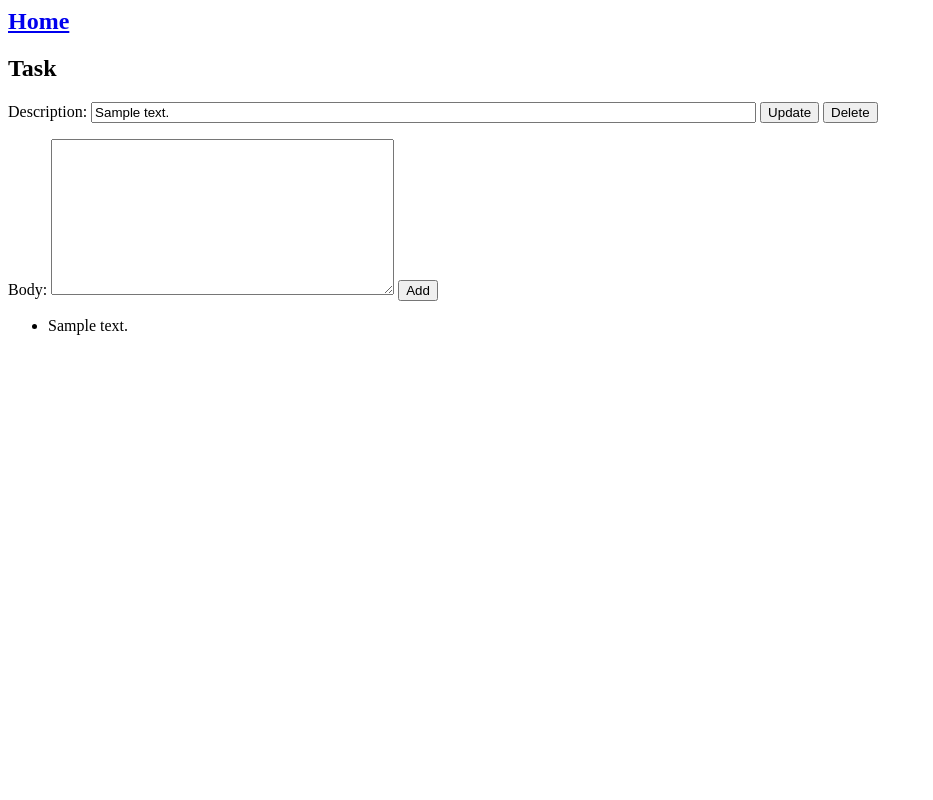
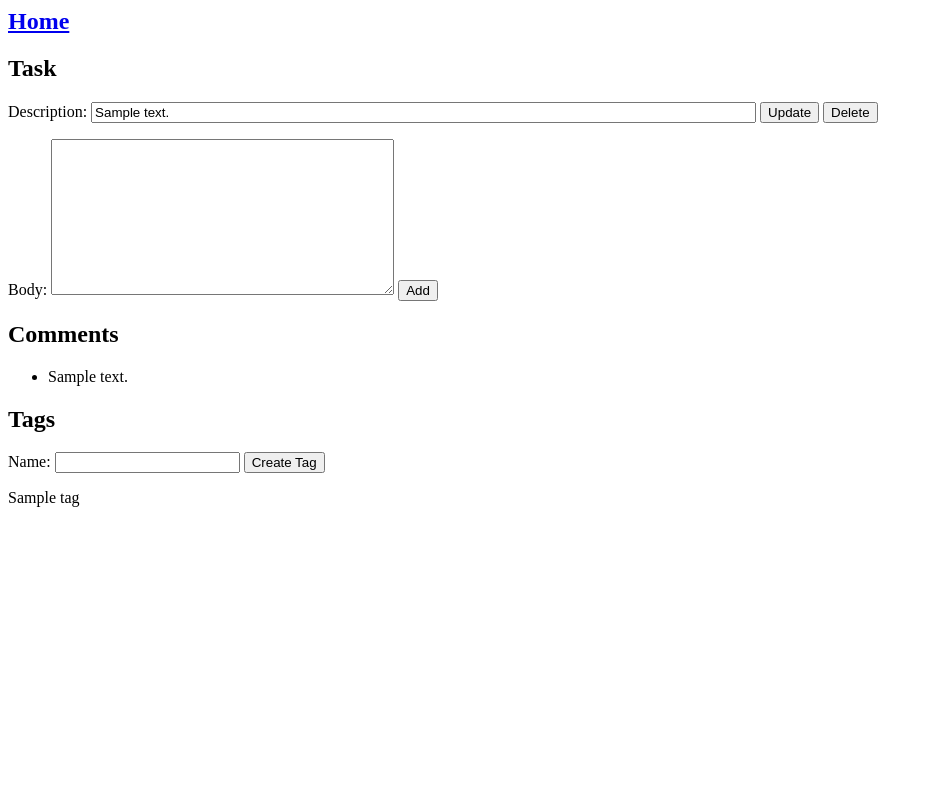
Before and after one commit to sobrien-banyan/todo, a Django app: page /todo/1 in a window 1280 px wide. Shown: the whole page, without its empty margins (0-933 px from the left). Run offline with Django 4.2, Linux system fonts and the light colour scheme; tables that the repository leaves empty hold one stand-in row (values such as "Sample post").

Commit message:
tag form

```diff
--- a/todo_app/forms.py
+++ b/todo_app/forms.py
@@ -1,6 +1,6 @@
 from django import forms
 
-from todo_app.models import Task, Comment
+from todo_app.models import Task, Comment, Tag
 
 class TaskForm(forms.ModelForm):
     class Meta:
@@ -20,3 +20,17 @@ class CommentForm(forms.ModelForm):
 
         # self.instance is the comment we are creating with this form
         self.instance.task = task
+
+class TagForm(forms.ModelForm):
+    class Meta:
+        model = Tag
+        fields = ['name']
+
+    def save(self, task):
+        tag_name = self.data['name']
+
+        try:
+            tag = Tag.objects.get(name=tag_name)
+        except Tag.DoesNotExist:
+            tag = Tag.objects.create(name=tag_name)
+        task.tags.add(tag)
--- a/todo_app/templates/detail.html
+++ b/todo_app/templates/detail.html
@@ -16,9 +16,25 @@
     <input type='submit' name="add" value='Add'/>
 </form>
 
+<h2>Comments</h2>
 <ul>
     {% for comment in comment_list %}
     <li>{{ comment.body }}</li>
 
     {% endfor %}
 </ul>
+
+<h2>Tags</h2>
+
+<form method="POST">
+    {% csrf_token %}
+    {{ tag_form }}
+    <input type='submit' name="create" value='Create Tag'/>
+</form>
+
+{% for tag in tag_list %}
+    {{tag.name}}
+    {% if not forloop.last %}
+    |
+    {% endif %}
+{% endfor %}
--- a/todo_app/views.py
+++ b/todo_app/views.py
@@ -1,8 +1,8 @@
 from django.shortcuts import render, redirect
 
 from django.views import View
-from todo_app.models import Task, Comment
-from todo_app.forms import TaskForm, CommentForm
+from todo_app.models import Task, Comment, Tag
+from todo_app.forms import TaskForm, CommentForm, TagForm
 
 # Create your views here.
 
@@ -32,17 +32,21 @@ class TaskDetailsView(View):
     def get(self, request, task_id):
         task = Task.objects.get(id=task_id)
         task_form = TaskForm(instance=task)
+        print(task)
+        comments = Comment.objects.filter(task_id=task_id)
+        tags = Tag.objects.filter(task=task)
+        print(tags)
 
-        comments = Comment.objects.filter(task_id=task_id)
-
-        # comment_form = CommentForm(instance=task)
         comment_form = CommentForm(task_object=task)
+        tag_form = TagForm(instance=task)
 
         html_data = {
             'task_object': task,
             'form': task_form,
             'comment_list': comments,
             'comment_form': comment_form,
+            'tag_list': tags,
+            'tag_form': tag_form,
         }
 
         return render(
@@ -64,5 +68,10 @@ class TaskDetailsView(View):
             comment_form.save()
 
             return redirect('task_detail', task.id)
+         elif 'create' in request.POST:
+            tag_form = TagForm(request.POST, instance=task)
+            tag_form.save(task)
+
+            return redirect('task_detail', task.id)
 
          return redirect('home')
```
